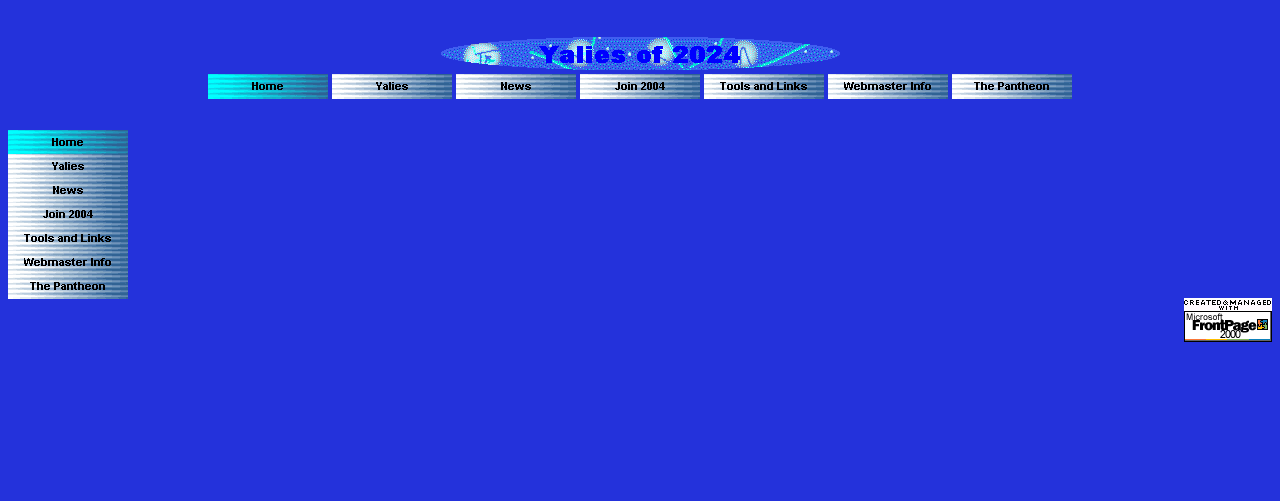
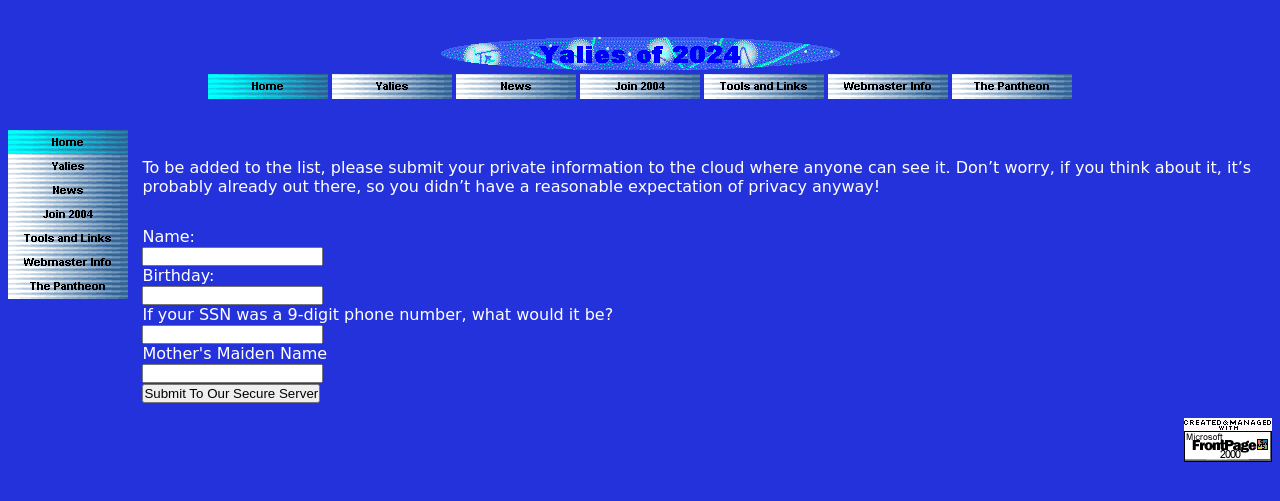
Before and after one commit to ErikBoesen/yalies2024, a Jekyll site: the page built from join.html, in a window 1280 px wide. Shown: the top 501 px of the page. Built offline with Jekyll 4.4.1, drawn with Linux system fonts in a browser that asks for light colours.

Commit message:
Home and join page changes

```diff
--- a/_includes/nav.html
+++ b/_includes/nav.html
@@ -3,7 +3,7 @@
         <li><a href="/"><img src="/images/nav/home_active.gif"></a></li>
         <li><a href="/yalies"><img src="/images/nav/yalies.gif"></a></li>
         <li><a href="/news"><img src="/images/nav/news.gif"></a></li>
-        <li><a href="/send_info"><img src="/images/nav/send_info.gif"></a></li>
+        <li><a href="/join"><img src="/images/nav/send_info.gif"></a></li>
         <li><a href="/yalies_tools"><img src="/images/nav/yalies_tools.gif"></a></li>
         <li><a href="/webmaster_info"><img src="/images/nav/webmaster_info.gif"></a></li>
         <li><a href="/the_pantheon"><img src="/images/nav/the_pantheon.gif"></a></li>
--- a/join.html
+++ b/join.html
@@ -1,3 +1,24 @@
 ---
 layout: base
 ---
+<article>
+    <p>To be added to the list, please submit your private information to the cloud where anyone can see it. Don’t worry, if you think about it, it’s probably already out there, so you didn’t have a reasonable expectation of privacy anyway!</p>
+    <br>
+    <form>
+        <label for="fname">Name:</label><br>
+        <input type="text" id="fname"><br>
+        <label for="birthdate">Birthday:</label><br>
+        <input type="text" id="birthdate"><br>
+        <label for="ssn">If your SSN was a 9-digit phone number, what would it be?</label><br>
+        <input type="text" id="ssn"><br>
+        <label for="maiden">Mother's Maiden Name</label><br>
+        <input type="text" id="maiden"><br>
+        <script>
+            function redirect() {
+                location.href = '//www.identitytheft.gov/';
+                return false;
+            }
+        </script>
+        <input type="submit" value="Submit To Our Secure Server" onclick="return redirect();">
+    </form>
+</article>
```
Also changed, not shown: index.html (+7 -7 lines).
